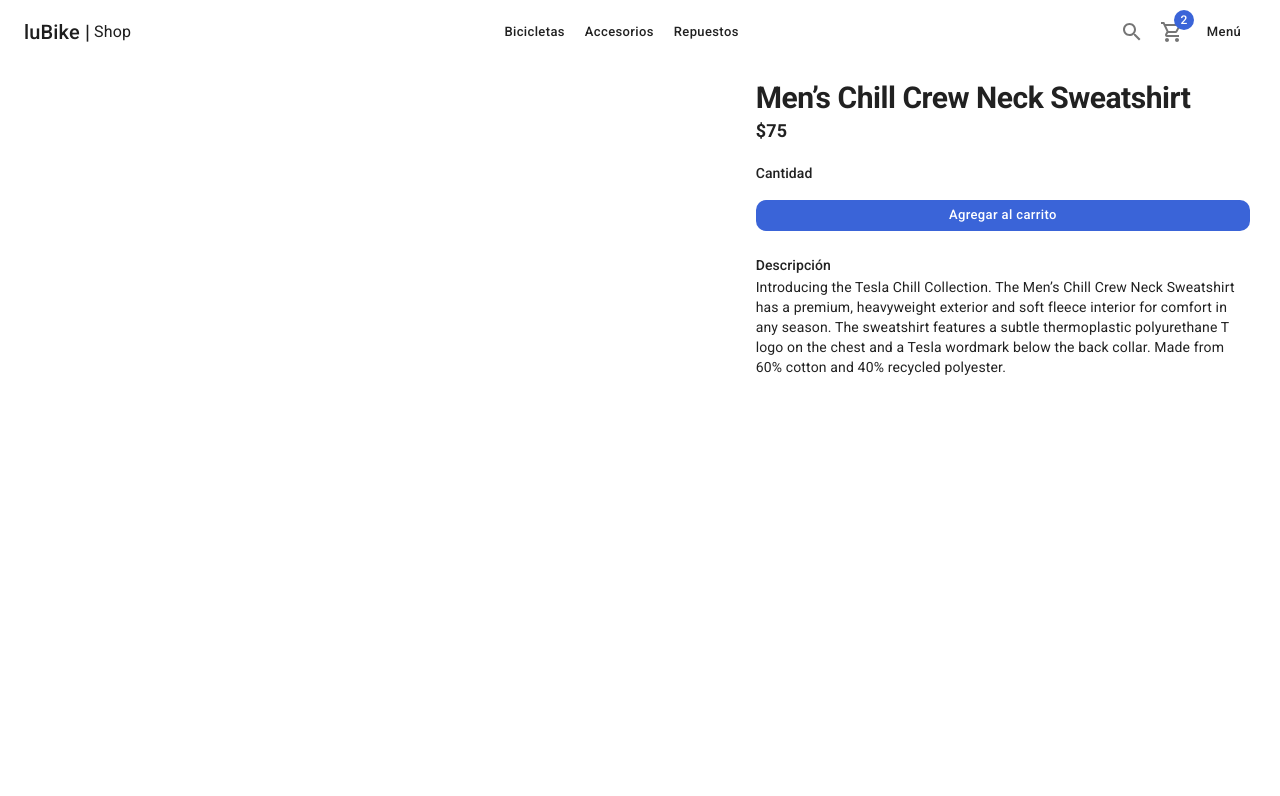
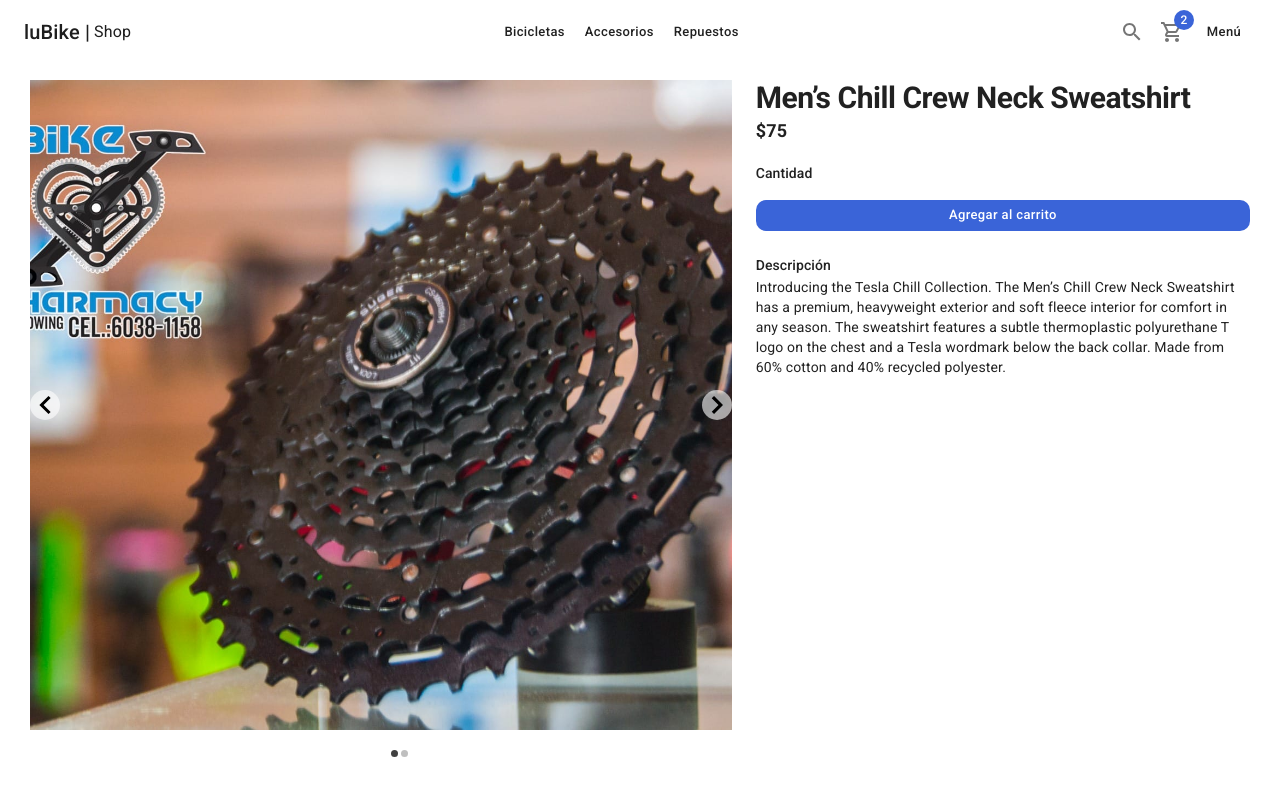
Before and after one commit to Adrianson09/lubike-pharmacy, a Next.js app: page /product/slug in a window 1280 px wide. Shown: the top 796 px of the page. Built offline with nearby package versions, Linux system fonts and the light colour scheme.

Commit message:
add products slideshow

```diff
--- /dev/null
+++ b/Components/products/ProductSlideshow.module.css
@@ -0,0 +1,8 @@
+
+.each-slide > div{
+    display: flex;
+    justify-content: center;
+    background-size: contain;
+    background-position: center;
+    height: 650px;
+}
--- /dev/null
+++ b/Components/products/ProductSlideshow.tsx
@@ -0,0 +1,34 @@
+import { FC } from 'react';
+import { Slide } from 'react-slideshow-image';
+import 'react-slideshow-image/dist/styles.css'
+
+import styles from './ProductSlideshow.module.css'
+interface Props {
+    images:string[]
+}
+
+export const ProductSlideshow: FC<Props> = ({images}) => {
+  return (
+    <Slide
+    easing='ease'
+    duration={ 7000}
+    indicators
+    >
+    {
+        images.map( image => {
+            const url = `/products/${ image }`;
+            return (
+                <div className={styles['each-slide']} key={ image }>
+                    <div style={{
+                        backgroundImage: `url(${ url })`,
+                        backgroundSize: 'cover'
+                    }}>
+
+                    </div>
+                </div>
+            )
+        })
+    }
+    </Slide>
+  )
+}
--- a/Components/products/index.ts
+++ b/Components/products/index.ts
@@ -2,3 +2,4 @@
 
 export * from './ProductCard';
 export * from './ProductList';
+export * from './ProductSlideshow';
--- a/package.json
+++ b/package.json
@@ -21,6 +21,7 @@
     "next": "13.2.4",
     "react": "18.2.0",
     "react-dom": "18.2.0",
+    "react-slideshow-image": "^4.2.1",
     "typescript": "5.0.2"
   }
 }
--- a/pages/product/slug.tsx
+++ b/pages/product/slug.tsx
@@ -1,6 +1,7 @@
 import { Button, Chip, Grid, Typography } from '@mui/material';
 import { Box } from '@mui/system';
 import { ShopLayout } from '../../Components/layouts/ShopLayout';
+import { ProductSlideshow } from '../../Components/products';
 import { initialData } from '../../database/products';
 
 const product = initialData.products[0]
@@ -12,6 +13,9 @@
 
           <Grid item xs={ 12 } sm={ 7 }>
             {/* Slideshow */}
+            <ProductSlideshow
+              images={product.images}
+            />
 
           </Grid>
           <Grid item xs={ 12 } sm={ 5 }>
```
Also changed, not shown: 1 other file (tests, documents, lock files or other folders).
